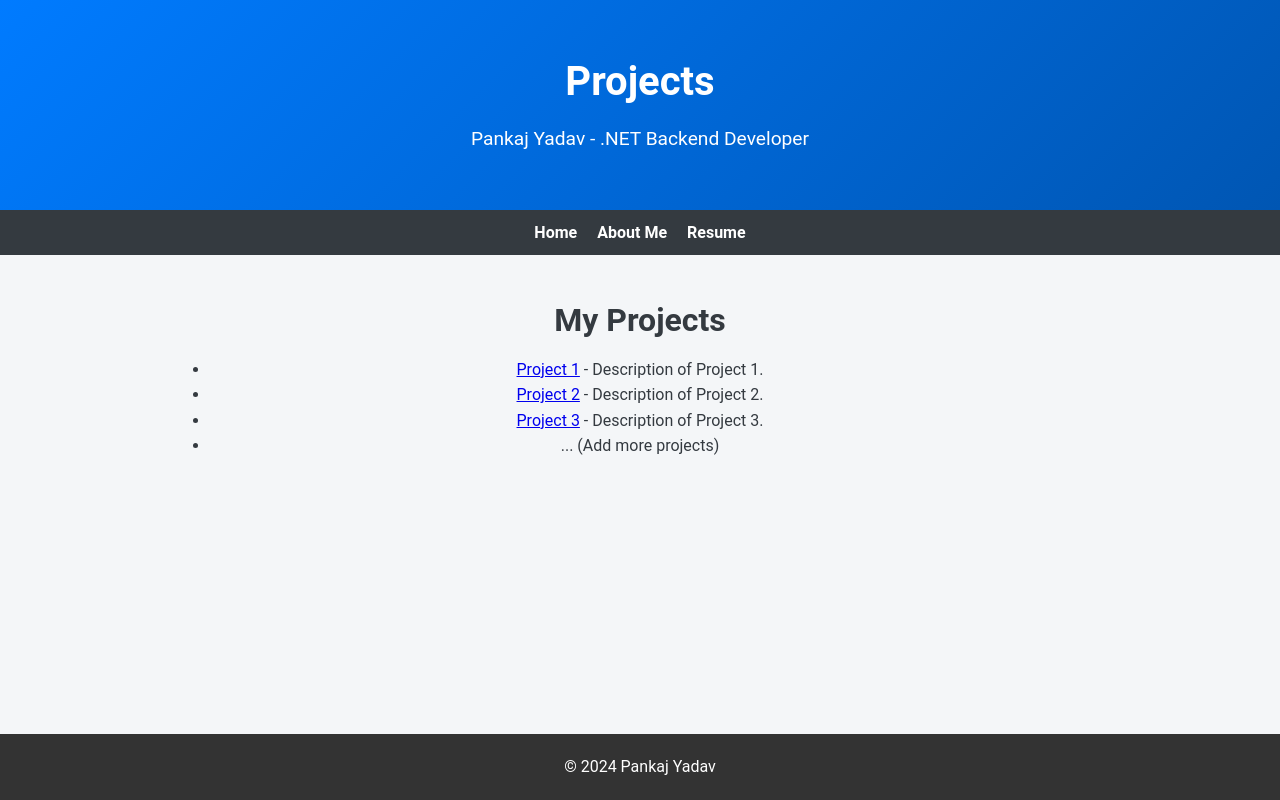
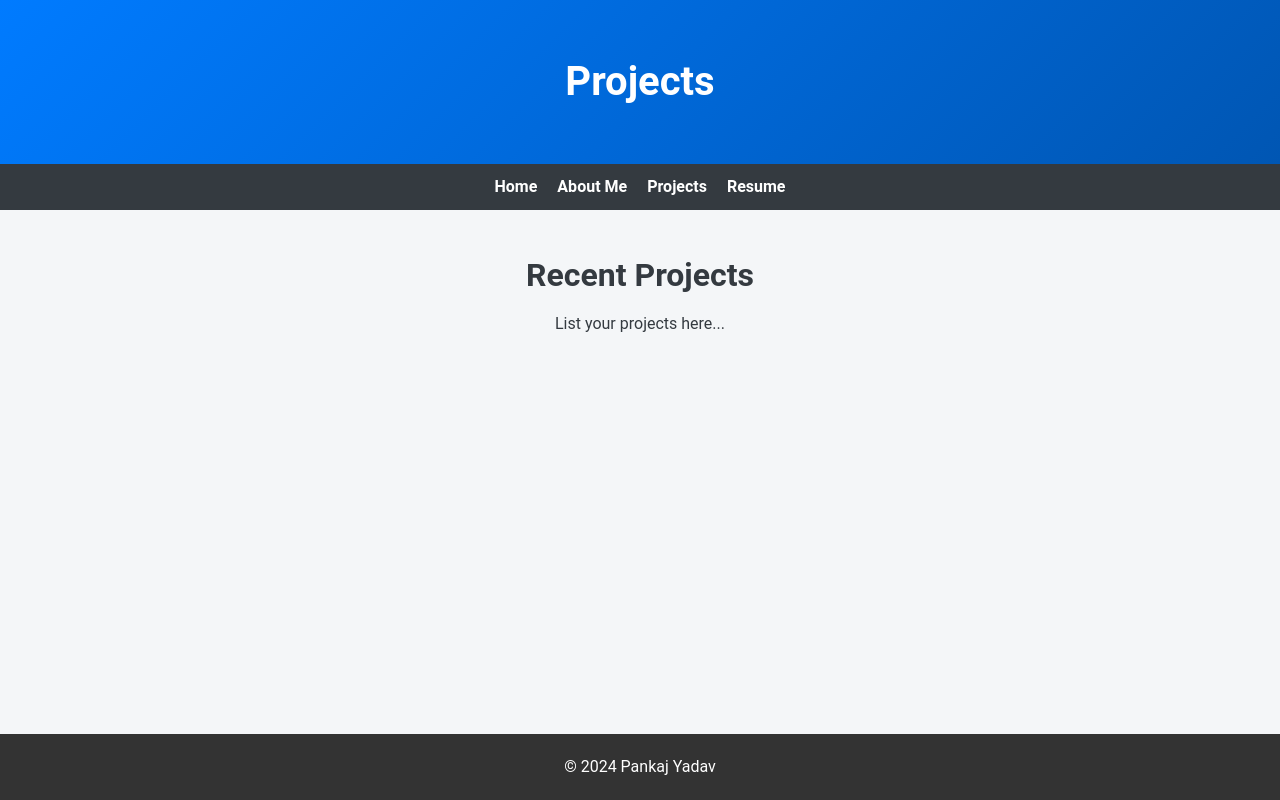
Before and after one commit to 247pankaj/portfolio, a plain HTML site: page projects.html in a window 1280 px wide. Drawn offline with Linux system fonts and the light colour scheme.

Commit message:
Update projects.html

```diff
--- a/projects.html
+++ b/projects.html
@@ -3,14 +3,13 @@
 <head>
     <meta charset="UTF-8">
     <meta name="viewport" content="width=device-width, initial-scale=1.0">
-    <title>Projects</title>
+    <title>Projects - Pankaj Yadav</title>
     <link rel="stylesheet" href="css/styles.css">
 </head>
 <body>
     <header>
-        <div class="container">
+        <div class="container header-content">
             <h1>Projects</h1>
-            <p class="subtitle">Pankaj Yadav - .NET Backend Developer</p>
         </div>
     </header>
     <nav>
@@ -18,19 +17,15 @@
             <ul>
                 <li><a href="index.html">Home</a></li>
                 <li><a href="about.html">About Me</a></li>
+                <li><a href="projects.html">Projects</a></li>
                 <li><a href="resume.html">Resume</a></li>
             </ul>
         </div>
     </nav>
     <main>
         <div class="container">
-            <h2>My Projects</h2>
-            <ul>
-                <li><a href="https://github.com/247pankaj/Project1" target="_blank">Project 1</a> - Description of Project 1.</li>
-                <li><a href="https://github.com/247pankaj/Project2" target="_blank">Project 2</a> - Description of Project 2.</li>
-                <li><a href="https://github.com/247pankaj/Project3" target="_blank">Project 3</a> - Description of Project 3.</li>
-                <li>... (Add more projects)</li>
-            </ul>
+            <h2>Recent Projects</h2>
+            <p>List your projects here...</p>
         </div>
     </main>
     <footer>
```
